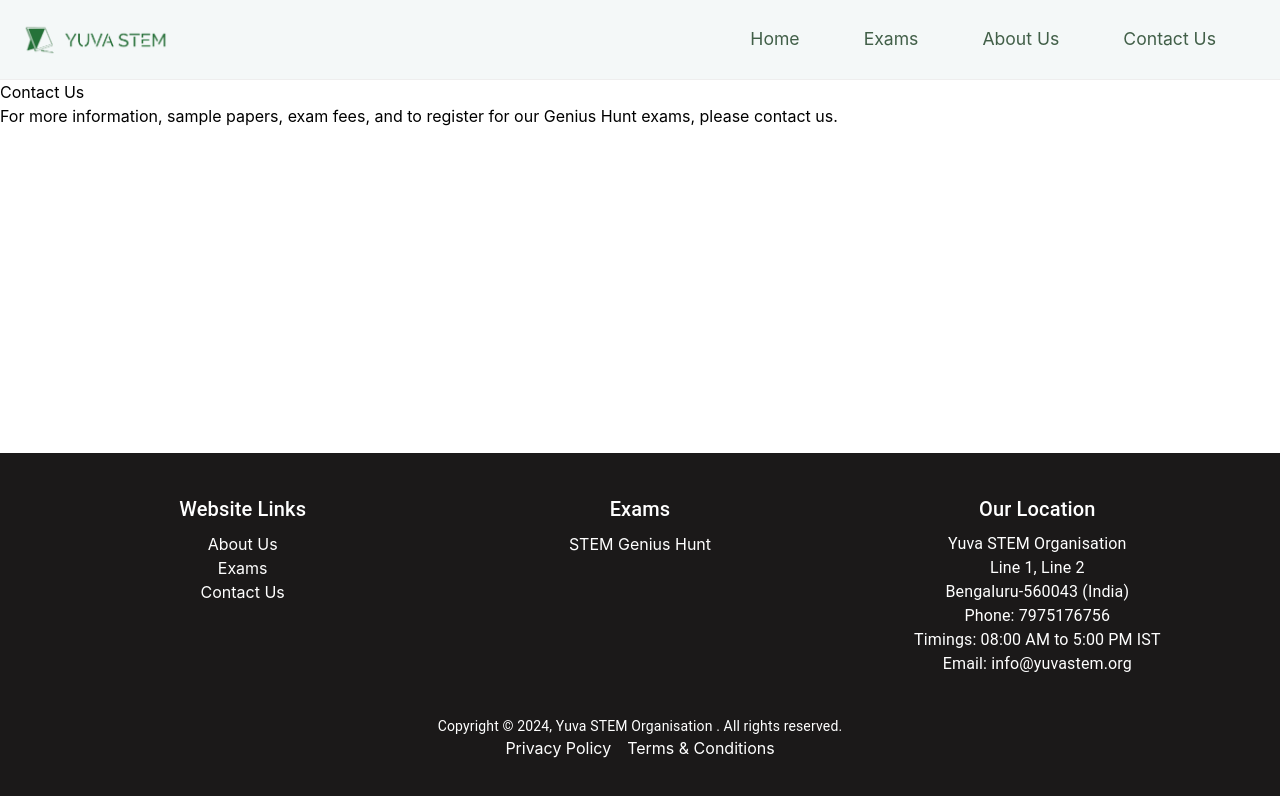
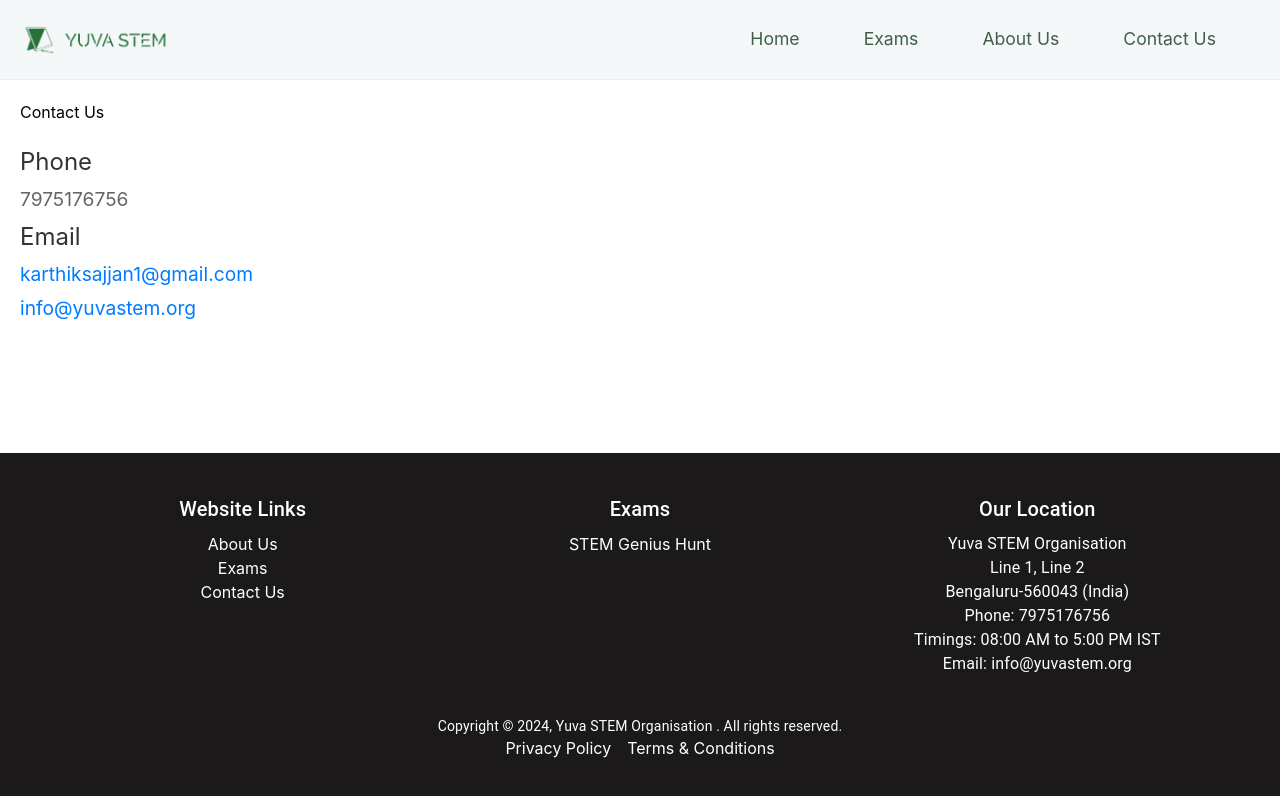
Before and after one commit to sajjanstem/sajjan-stem, a React (Create React App) app: page /contactus in a window 1280 px wide. Shown: the top 796 px of the page. Built offline with nearby package versions, Linux system fonts and the light colour scheme.

Commit message:
YUVA STEM

```diff
--- a/package.json
+++ b/package.json
@@ -16,6 +16,7 @@
     "@types/react-dom": "^18.3.0",
     "react": "^18.3.1",
     "react-dom": "^18.3.1",
+    "react-helmet": "^6.1.0",
     "react-router-dom": "^6.23.1",
     "react-scripts": "5.0.1",
     "react-slick": "^0.30.2",
@@ -48,6 +49,7 @@
     ]
   },
   "devDependencies": {
+    "@types/react-helmet": "^6.1.11",
     "@types/react-slick": "^0.23.13",
     "tailwindcss": "^3.4.4"
   }
--- a/src/App.tsx
+++ b/src/App.tsx
@@ -1,5 +1,6 @@
 import React from 'react';
 import { BrowserRouter as Router, Route, Routes } from 'react-router-dom';
+import { Helmet } from 'react-helmet';
 import Home from './components/Home';
 import AboutUs from './components/AboutUs';
 import Header from './components/Header/Header';
@@ -11,6 +12,18 @@
 function App() {
   return (
     <div className="app">
+      <Helmet>
+        <html lang="en" />
+        <meta charSet="utf-8" />
+        <link rel="icon" href="%PUBLIC_URL%/logoIconWhite.png" />
+        <meta name="viewport" content="width=device-width, initial-scale=1" />
+        <meta name="theme-color" content="#000000" />
+        <meta name="Yuva STEM Organisation" content="Yuva STEM Organisation" />
+        <meta name="description" content="Yuva STEM Organisation" />
+        <link rel="apple-touch-icon" href="%PUBLIC_URL%/logoIconWhite.png" />
+        <link rel="manifest" href="%PUBLIC_URL%/manifest.json" />
+        <title>Yuva STEM Organisation</title>
+      </Helmet>
       <Router>
         <Header />
         <div className="main-content">
--- a/src/components/AboutUs.tsx
+++ b/src/components/AboutUs.tsx
@@ -1,17 +1,26 @@
 import React from "react";
+import { Helmet } from "react-helmet";
 
 const AboutUs = () => {
     return (
         <div className="section p-4">
+            <Helmet>
+                <title>About Us - Yuva STEM Organisation</title>
+                <meta name="description" content="Learn more about Yuva STEM Organisation, dedicated to nurturing young minds through the STEM Genius Hunt Examination." />
+                <meta name="keywords" content="Yuva STEM Organisation, STEM education, Karthik Sajjan, Indian Institute of Information Technology Dharwad, STEM Genius Hunt Examination, digital literacy, coding, artificial intelligence" />
+                <meta name="author" content="Yuva STEM Organisation" />
+            </Helmet>
             <h2>About Us</h2>
-            <p>At Yuva STEM Organisation, we are dedicated to nurturing the intellectual growth and curiosity of young minds through our STEM Genius Hunt Examination. This initiative aims to inspire a deep understanding and passion for STEM subjects among students from classes 6 to 10, fostering critical thinking, problem-solving skills, and innovative knowledge application.
+            <p>
+                At Yuva STEM Organisation, founded by Karthik Sajjan, an alumnus of the Indian Institute of Information Technology Dharwad, we are dedicated to nurturing the intellectual growth and curiosity of young minds through our STEM Genius Hunt Examination. This initiative aims to inspire a deep understanding and passion for STEM subjects among students from classes 6 to 10, fostering critical thinking, problem-solving skills, and innovative knowledge application.
             </p>
 
             <p>Aligned with the National Education Policy 2020, our exams emphasize essential skills such as digital literacy, coding, and artificial intelligence. By integrating these into our curriculum, we prepare students for success in an evolving technological landscape. The STEM Genius Hunt Examinations ignite a lifelong passion for STEM, providing a platform for young minds to showcase their talents and fostering innovation and creativity.
             </p>
 
             <p>
-                Our mission is to inspire and educate the next generation of STEM leaders. By encouraging curiosity and analytical thinking. The STEM Genius Hunt Examinations prepare students for global challenges and future success. We invite educational institutions to join us in this exciting journey to cultivate a lasting passion for STEM.</p>
+                Our mission is to inspire and educate the next generation of STEM leaders. By encouraging curiosity and analytical thinking. The STEM Genius Hunt Examinations prepare students for global challenges and future success. We invite educational institutions to join us in this exciting journey to cultivate a lasting passion for STEM.
+            </p>
         </div>
     );
 };
--- /dev/null
+++ b/src/components/ContactUs.css
@@ -0,0 +1,27 @@
+.section {
+    padding: 20px;
+}
+
+.contact-info {
+    margin-top: 20px;
+}
+
+.contact-info h3 {
+    font-size: 1.5rem;
+    color: #333;
+}
+
+.contact-info p {
+    font-size: 1.2rem;
+    color: #666;
+    margin: 5px 0;
+}
+
+.contact-info a {
+    color: #007bff;
+    text-decoration: none;
+}
+
+.contact-info a:hover {
+    text-decoration: underline;
+}
--- a/src/components/ContactUs.tsx
+++ b/src/components/ContactUs.tsx
@@ -1,10 +1,24 @@
 import React from "react";
+import { Helmet } from "react-helmet";
+import "./ContactUs.css"; // Import your CSS file for styling
 
 const ContactUs = () => {
     return (
         <div className="section">
+            <Helmet>
+                <title>Contact Us - Yuva STEM Organisation</title>
+                <meta name="description" content="Contact Yuva STEM Organisation for more information, sample papers, exam fees, and to register for our Genius Hunt exams." />
+                <meta name="keywords" content="Yuva STEM Organisation, contact, STEM education, Genius Hunt exams, registration, sample papers, exam fees" />
+                <meta name="author" content="Yuva STEM Organisation" />
+            </Helmet>
             <h2>Contact Us</h2>
-            <p>For more information, sample papers, exam fees, and to register for our Genius Hunt exams, please contact us.</p>
+            <div className="contact-info">
+                <h3>Phone</h3>
+                <p>7975176756</p>
+                <h3>Email</h3>
+                <p><a href="mailto:karthiksajjan1@gmail.com">karthiksajjan1@gmail.com</a></p>
+                <p><a href="mailto:info@yuvastem.org">info@yuvastem.org</a></p>
+            </div>
         </div>
     );
 };
--- a/src/components/Exams/Stem.tsx
+++ b/src/components/Exams/Stem.tsx
@@ -5,10 +5,17 @@
 import MilitaryTechIcon from '@mui/icons-material/MilitaryTech';
 import "./Stem.css";
 import { Height } from "@mui/icons-material";
+import { Helmet } from "react-helmet";
 
 const Stem = () => {
   return (
     <Box className="p-4">
+      <Helmet>
+        <title>STEM Genius Hunt - Yuva STEM Organisation</title>
+        <meta name="description" content="Learn about the STEM Genius Hunt Examination organized by Yuva STEM Organisation. Enhance critical thinking and problem-solving skills in school students through STEM education." />
+        <meta name="keywords" content="STEM Genius Hunt, Yuva STEM Organisation, STEM education, school competitions, science, technology, engineering, mathematics" />
+        <meta name="author" content="Yuva STEM Organisation" />
+      </Helmet>
       <div className="stem-image-container">
         <img
           src={process.env.PUBLIC_URL + "/assets/stem.png"}
--- a/src/components/Home.tsx
+++ b/src/components/Home.tsx
@@ -3,6 +3,7 @@
 import "slick-carousel/slick/slick.css";
 import "slick-carousel/slick/slick-theme.css";
 import "./Home.css";
+import { Helmet } from "react-helmet";
 
 const Home = () => {
   const settings = {
@@ -17,6 +18,13 @@
 
   return (
     <div className="p-4 flex flex-col gap-4">
+      <Helmet>
+        <title>Yuva STEM Organisation - Home</title>
+        <meta
+          name="description"
+          content="Yuva STEM Organisation - Unleashing the Young Leaders in STEM. Learn about our STEM Genius Hunt Examination and how we nurture young minds in STEM subjects."
+        />
+      </Helmet>
       <div className="mb-8">
         <Slider {...settings}>
           <div>
```
Also changed, not shown: public/index.html (+1 -27 lines), 1 other file (tests, documents, lock files or other folders).
